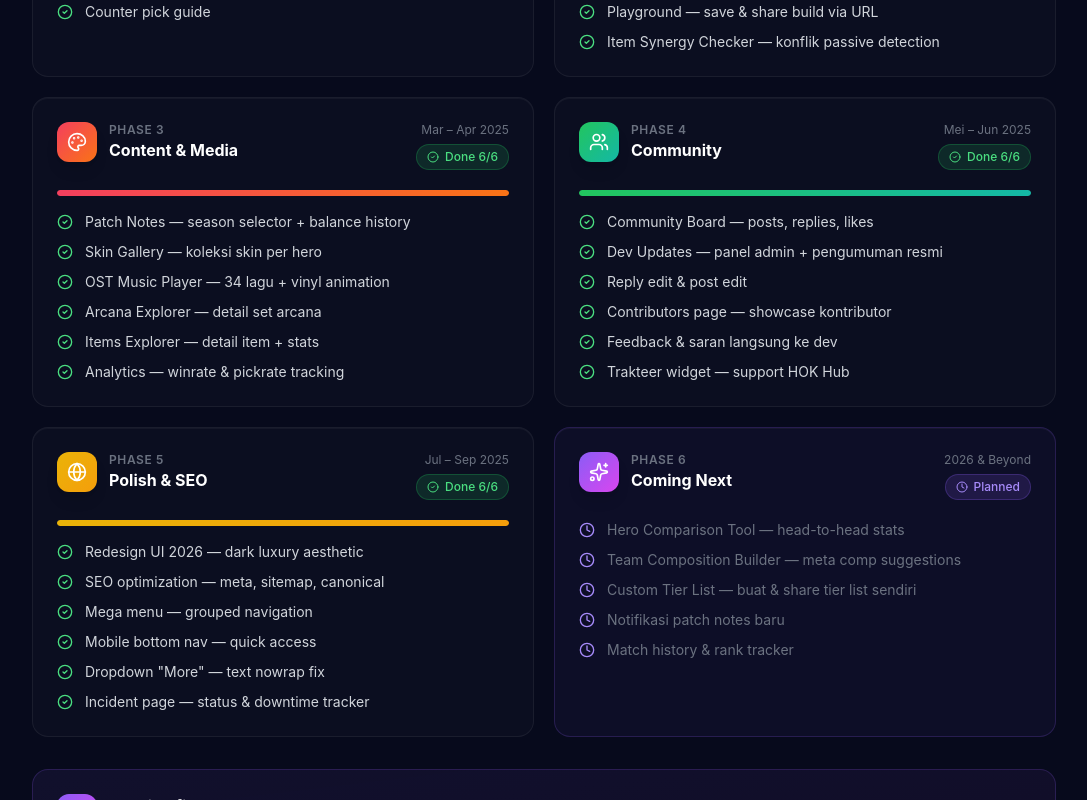
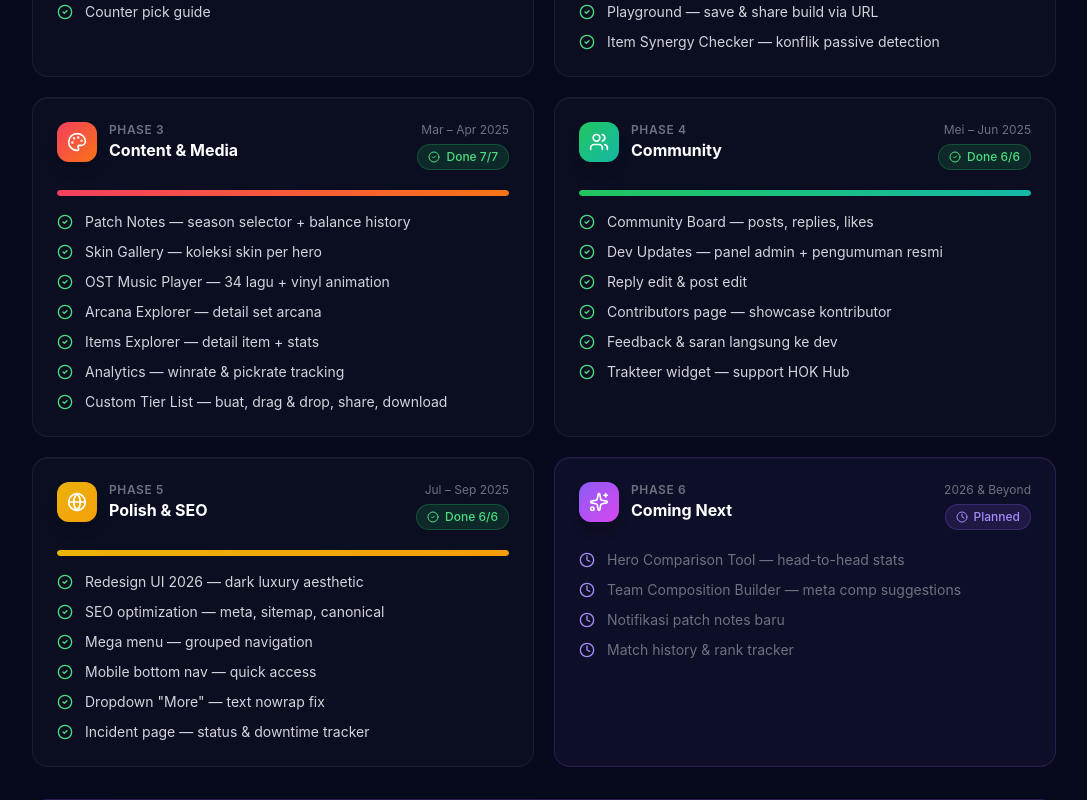
Before and after one commit to Lisvindanu/HOK-HUB, a React (Vite) app: page /roadmap in a window 1280 px wide. Shown: the part 915-1715 px from the top of the page, without its empty margins (96-1183 px from the left). Built offline with nearby package versions, Linux system fonts and the light colour scheme; no server answers; a web font is replaced by a local one.

Commit message:
fix: move Custom Tier List to done in roadmap (already implemented)

```diff
--- a/src/pages/RoadmapPage.tsx
+++ b/src/pages/RoadmapPage.tsx
@@ -62,6 +62,7 @@ const PHASES: Phase[] = [
       { label: 'Arcana Explorer — detail set arcana', done: true },
       { label: 'Items Explorer — detail item + stats', done: true },
       { label: 'Analytics — winrate & pickrate tracking', done: true },
+      { label: 'Custom Tier List — buat, drag & drop, share, download', done: true },
     ],
   },
   {
@@ -106,7 +107,6 @@ const PHASES: Phase[] = [
     milestones: [
       { label: 'Hero Comparison Tool — head-to-head stats', done: false },
       { label: 'Team Composition Builder — meta comp suggestions', done: false },
-      { label: 'Custom Tier List — buat & share tier list sendiri', done: false },
       { label: 'Notifikasi patch notes baru', done: false },
       { label: 'Match history & rank tracker', done: false },
     ],
```
